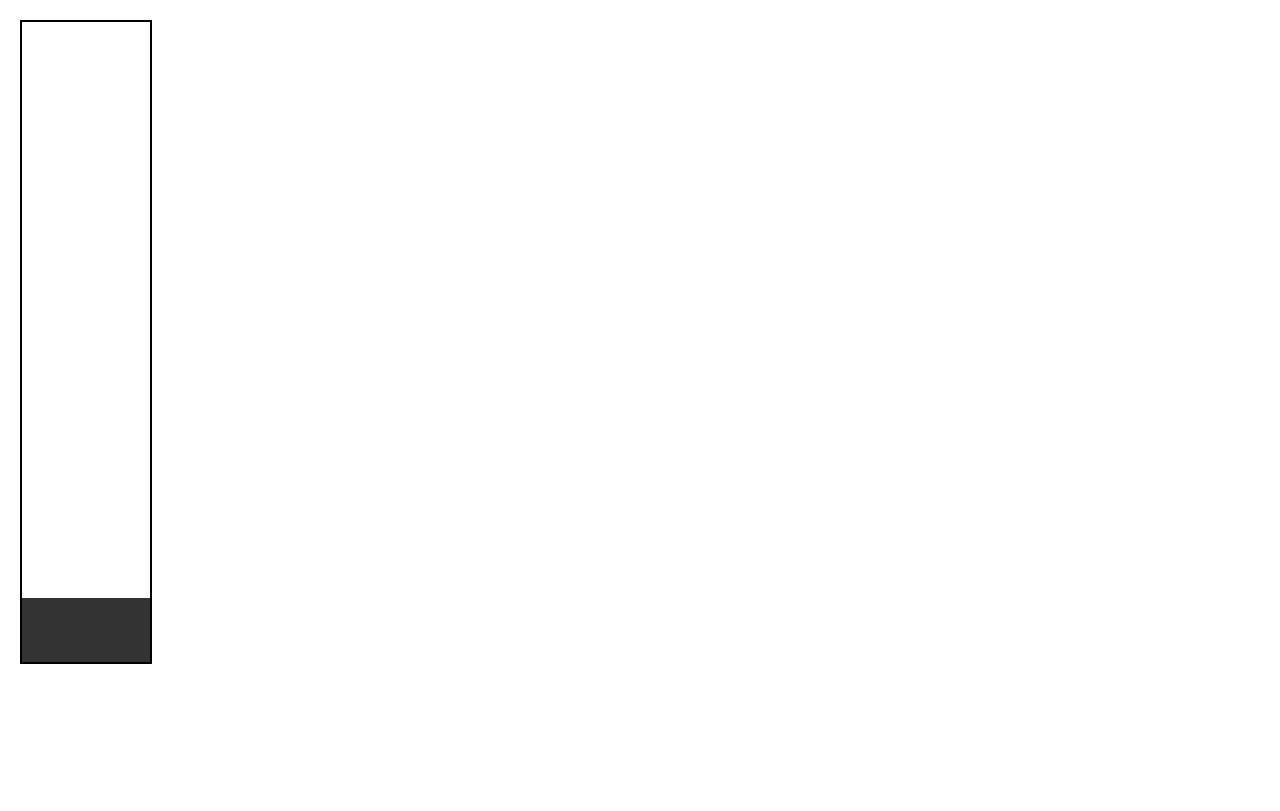
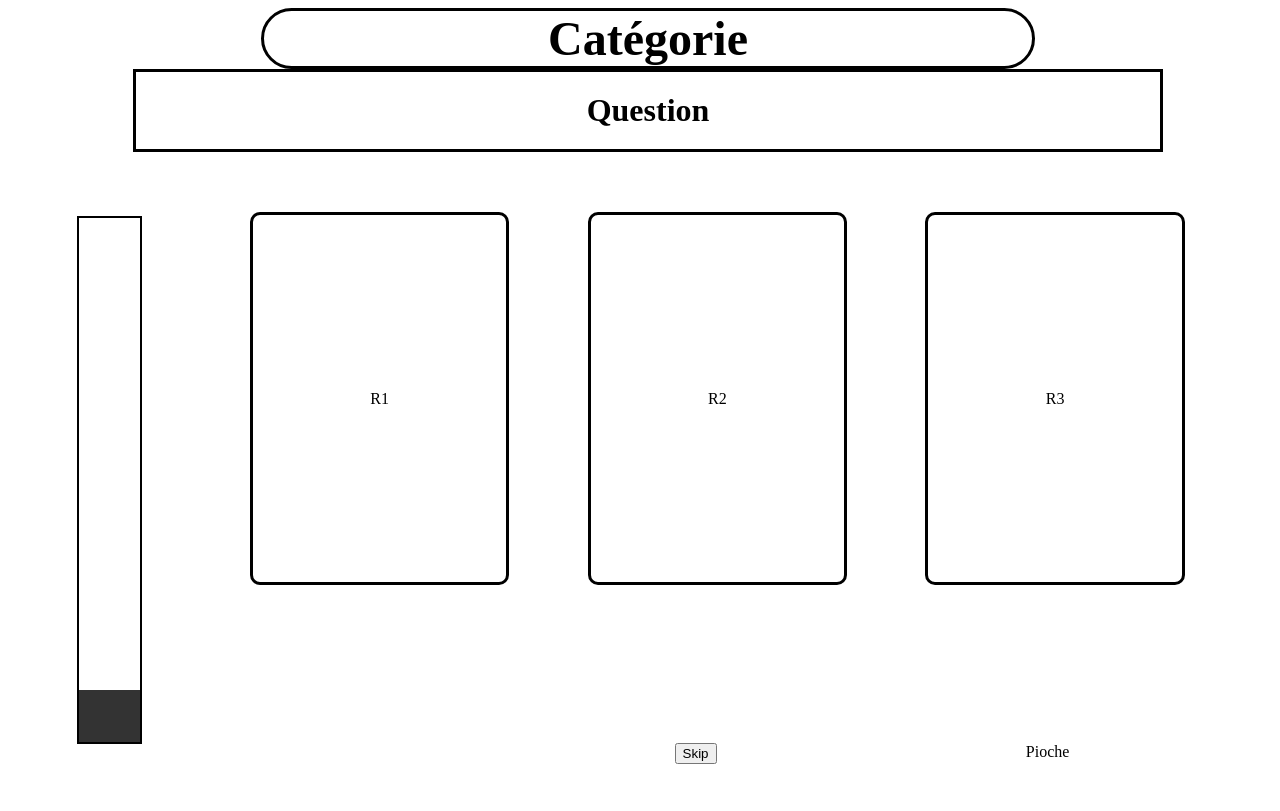
Before and after one commit to LukaMrt/NDLI-2023, a website with bundled scripts: page public/pages/game.html in a window 1280 px wide. Built offline with nearby package versions, Linux system fonts and the light colour scheme.

Commit message:
Page 2 template

```diff
--- a/public/pages/game.html
+++ b/public/pages/game.html
@@ -1,16 +1,49 @@
 <!DOCTYPE html>
 <html lang="en">
+
 <head>
     <meta charset="UTF-8">
-    <link rel="stylesheet" href="../style/game.scss"/>
+    <link rel="stylesheet" href="../style/game.scss" />
     <title>Title</title>
 </head>
+
 <body>
-<div class="score-bar-out">
-    <div class="score-bar-in">
-    </div>
-</div>
-<canvas id="explosionCanvas"></canvas>
-<script type="module" src="../script/game.js"></script>
+
+    <header>
+        <h1>Catégorie</h1>
+        <h2>Question</h2>
+    </header>
+
+    <section>
+
+        <div class="score-bar">
+            <div class="score-bar-out">
+                <div class="score-bar-in">
+                </div>
+            </div>
+        </div>
+
+        <div class="game">
+            <div class="cards">
+                <p class="card">R1</p>
+                <p class="card">R2</p>
+                <p class="card">R3</p>
+            </div>
+            <div class="actions">
+                <div></div>
+                <form action="https://youtu.be/xvFZjo5PgG0" method="get">
+                    <button type="submit">Skip</button>
+                </form>
+                <div class="draw">
+                    Pioche
+                </div>
+            </div>
+        </div>
+
+
+    </section>
+
+    <script type="module" src="../script/game.js"></script>
 </body>
+
 </html>
--- a/public/style/game.scss
+++ b/public/style/game.scss
@@ -1,8 +1,6 @@
 .score-bar-out {
-  position: absolute;
-  top: 20px;
-  left: 20px;
-  width: 10%;
+  position: relative;
+  width: 30%;
   height: 80%;
   border: solid 2px #000;
   z-index: 1;
@@ -24,3 +22,96 @@
   height: 100%;
   background-color: #000;
 }
+
+header {
+  text-align: center;
+  display: flex;
+  flex-direction: column;
+  gap: 0;
+  align-items: center;
+}
+
+h1 {
+  text-align: center;
+  border: solid black 3px;
+  border-radius: 3em;
+  width: 10em;
+  align-self: center;
+  margin: 0;
+  width: 60%;
+  font-size: 3em;
+}
+
+h2 {
+  text-align: center;
+  border: solid black 3px;
+  padding-top: 20px;
+  padding-bottom: 20px;
+  width: 80%;
+  margin: 0;
+  font-size: 2em;
+}
+
+
+body {
+  display: flex;
+  flex-direction: column;
+  height: 100vh;
+  width: 100vw;
+}
+
+section {
+  display: flex;
+  flex-direction: row;
+  height: 100%;
+  justify-content: space-between;
+}
+
+.score-bar {
+  height: 100%;
+  width: 20%;
+  display: flex;
+  flex-direction: column;
+  justify-content: space-around;
+  align-items: center;
+}
+
+.game {
+  display: flex;
+  flex-direction: column;
+  height: 100%;
+  justify-content: space-around;
+  width: 100%;
+  margin-right:5% ;
+}
+
+.cards
+{
+  display: flex;
+  flex-direction: row;
+  justify-content: space-around;
+  height: 70%;
+
+
+}
+.card
+{
+  border:solid black 3px;
+  border-radius: 10px;
+  width: 25%;
+  height: 80%;
+  display: flex;
+  justify-content: center;
+  align-items: center;
+}
+
+.actions
+{
+display: flex;
+justify-content: space-around;
+}
+
+.draw
+{
+
+}
--- /dev/null
+++ b/style.css
@@ -0,0 +1,22 @@
+header
+{
+    text-align: center;
+    border:solid black 3px;
+}
+
+h1
+{
+    text-align: center;
+    border:solid black 3px;
+}
+
+h2
+{
+    text-align: center;
+    border:solid black 3px;
+}
+
+button
+{
+
+}
```
Also changed, not shown: index.html (line endings or trailing spaces).
